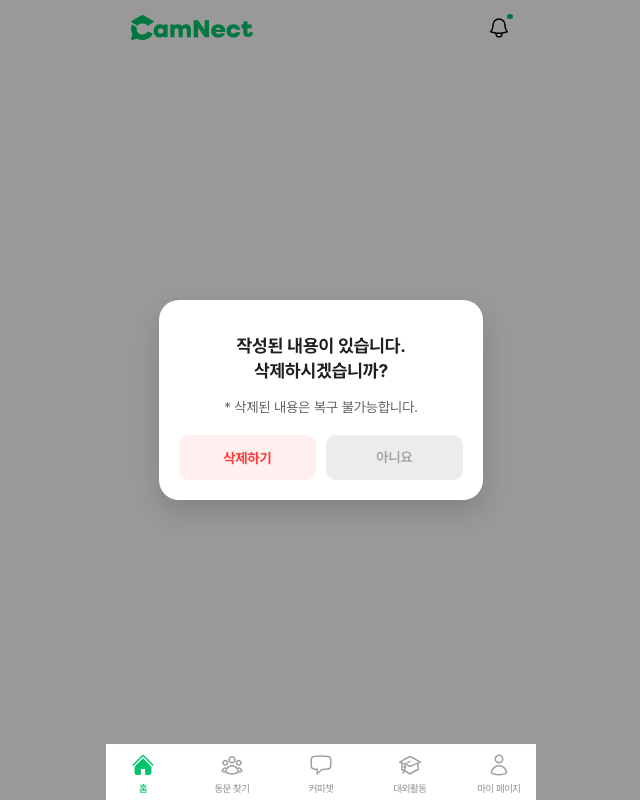
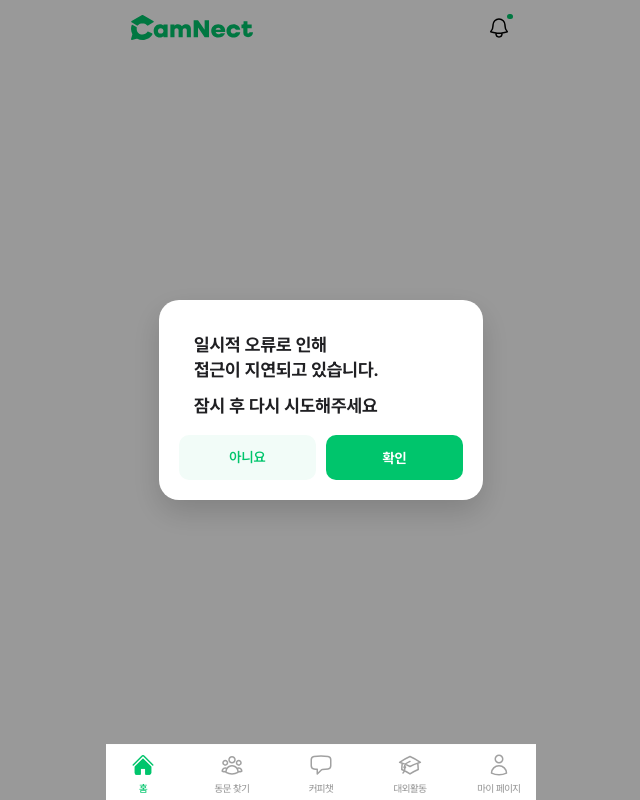
Before and after one commit to Konkuk-KUIT/CamNecT-Web, a React (Vite) app: page /home in a window 1280 px wide. Shown: the whole page, without its empty margins (319-959 px from the left). Built offline with nearby package versions, Linux system fonts and the light colour scheme.

Commit message:
feat: Pop-up error 속성 추가

```diff
--- a/src/components/Pop-up.tsx
+++ b/src/components/Pop-up.tsx
@@ -1,13 +1,14 @@
 import type { ReactNode } from 'react';
 
 // 팝업 유형: 안내/경고/확인/로딩
-type PopUpType = 'info' | 'warning' | 'confirm' | 'loading';
+type PopUpType = 'info' | 'warning' | 'confirm' | 'loading' | 'error';
 
 // 공통 팝업 props (유형별로 필요한 값만 사용)
 type PopUpProps = {
   isOpen: boolean;
   type: PopUpType;
   title?: string;
+  titleSecondary?: string;
   content?: string;
   leftButtonText?: string;
   rightButtonText?: string;
@@ -21,6 +22,7 @@ const PopUp = ({
   isOpen,
   type,
   title,
+  titleSecondary,
   content,
   leftButtonText,
   rightButtonText,
@@ -39,6 +41,9 @@ const PopUp = ({
     // 문자열 기반 줄바꿈(\n) 처리
     const processedTitle = title ? title.replace(/\\n/g, '\n') : undefined;
     const processedContent = content?.replace(/\\n/g, '\n');
+    const processedSecondaryTitle = titleSecondary
+      ? titleSecondary.replace(/\\n/g, '\n')
+      : undefined;
 
     const formattedContent =
       type === 'warning'
@@ -75,7 +80,20 @@ const PopUp = ({
 
     return (
       <div className={`flex flex-col justify-center h-[clamp(85px,10vw,100px)] gap-[15px] px-[15px] pt-[10px] ${contentAlign}`}>
-        <div className='text-b-18 whitespace-pre-wrap text-[var(--ColorBlack,#202023)]'>{processedTitle}</div>
+        {type === 'error' ? (
+          <div className='flex flex-col gap-[10px]'>
+            <div className='text-b-18 whitespace-pre-wrap text-[var(--ColorBlack,#202023)]'>
+              {processedTitle}
+            </div>
+            {processedSecondaryTitle && (
+              <div className='text-b-18 whitespace-pre-wrap text-[var(--ColorBlack,#202023)]'>
+                {processedSecondaryTitle}
+              </div>
+            )}
+          </div>
+        ) : (
+          <div className='text-b-18 whitespace-pre-wrap text-[var(--ColorBlack,#202023)]'>{processedTitle}</div>
+        )}
         {formattedContent && (
           <div className='text-r-14 whitespace-pre-wrap text-[var(--ColorGray3,#646464)]'>{formattedContent}</div>
         )}
--- a/src/pages/home/HomePage.tsx
+++ b/src/pages/home/HomePage.tsx
@@ -25,9 +25,16 @@ export const HomePage = () => {
         buttonText='로그인 후 계속 읽기'
       />
       <Popup
+        type="error"
+        title='일시적 오류로 인해\n접근이 지연되고 있습니다.'
+        titleSecondary='잠시 후 다시 시도해주세요'
+        isOpen={true}
+        rightButtonText='확인'
+      />
+      <Popup
         type="warning"
         title='작성된 내용이 있습니다.\n삭제하시겠습니까?'
-        isOpen={true}
+        isOpen={false}
         content="삭제된 내용은 복구 불가능합니다."
 
       />
```
